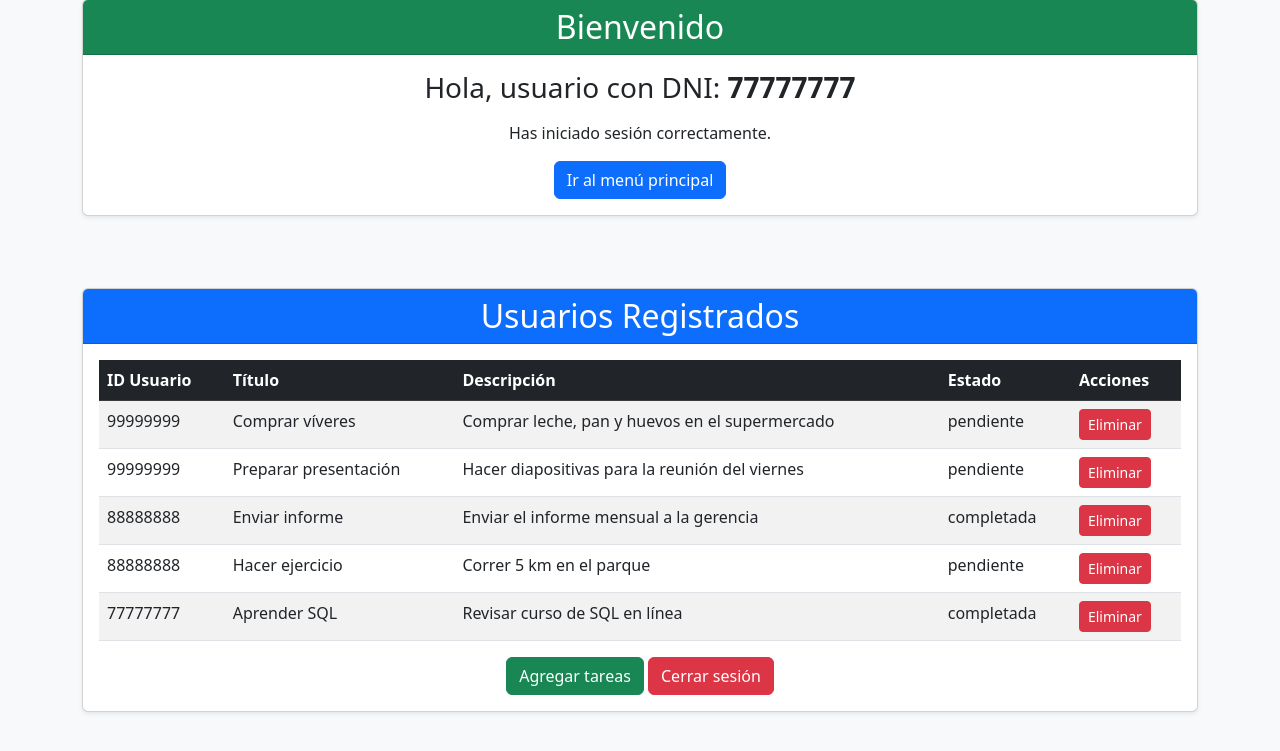
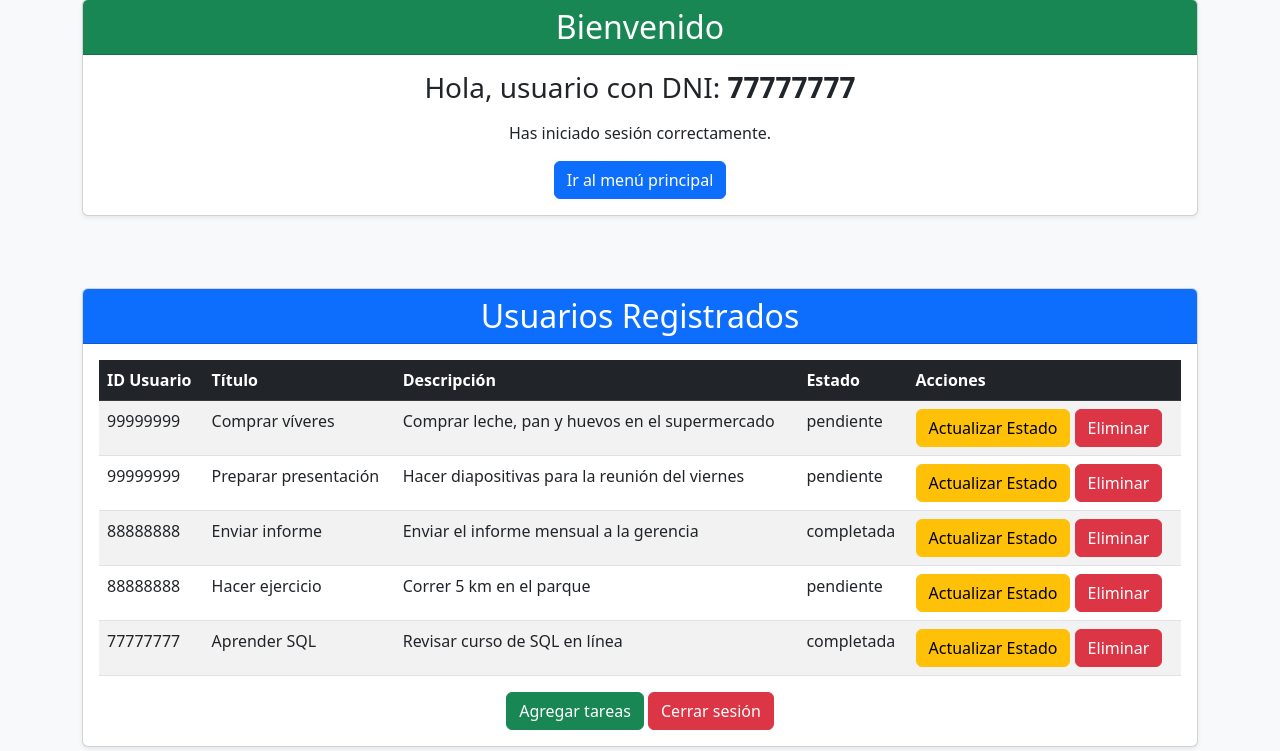
Before and after one commit to mariosanz910/Programacion_H2_2-T_mario_sanz, a PHP site: page /vista/controlsesion.php?id_usuario=77777777 in a window 1280 px wide. Shown: the part 49-800 px from the top of the page. Run offline with PHP 8.4, Linux system fonts and the light colour scheme; data comes from the database, SQL or seed files in the repository.

Commit message:
Botón agregar

```diff
--- a/Programacion_H2_2ºT_MarioSanz/vista/controlsesion.php
+++ b/Programacion_H2_2ºT_MarioSanz/vista/controlsesion.php
@@ -63,7 +63,8 @@ $Usuarios = $controller->listartareas();
                 <td><?= $usuario["descripcion"] ?></td>
                 <td><?= $usuario["estado"] ?></td>
                 <td>
-                    <a href="eliminar_tarea.php?id=<?= $usuario["id_tarea"] ?>" class="btn btn-sm btn-danger">Eliminar</a>
+                    <a href="editar_tarea.php?id=<?= $usuario["id_tarea"] ?>" class="btn btn-warning">Actualizar Estado</a>
+                    <a href="eliminar_tarea.php?id=<?= $usuario["id_tarea"] ?>" class="btn btn-danger">Eliminar</a>
                 </td>
             </tr>
         <?php endforeach; ?>
@@ -71,6 +72,7 @@ $Usuarios = $controller->listartareas();
 </table>
 <div class="text-center mt-3">
 <a href="registrar_tarea.php?id_usuario=<?= urlencode($id_usuario) ?>" class="btn btn-success">Agregar tareas</a>
+
 <a href="registrar_tarea.php" class="btn btn-danger">Cerrar sesión</a>
 
 </div>
```
Also changed, not shown: Programacion_H2_2ºT_MarioSanz/vista/editar_tarea.php (added).
